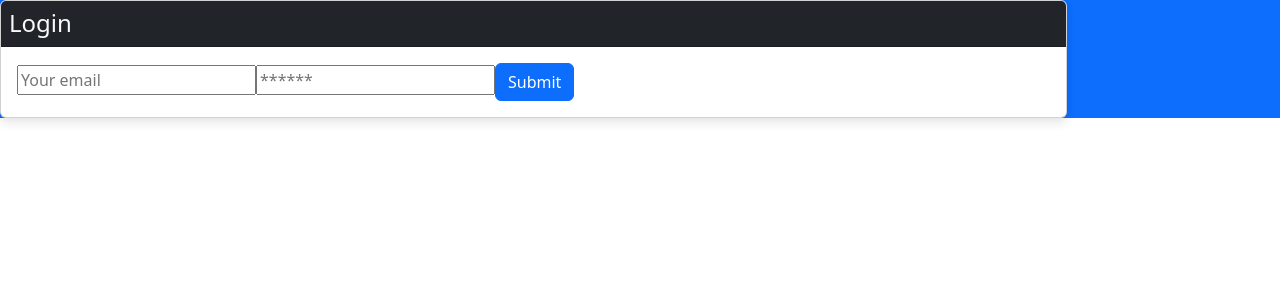
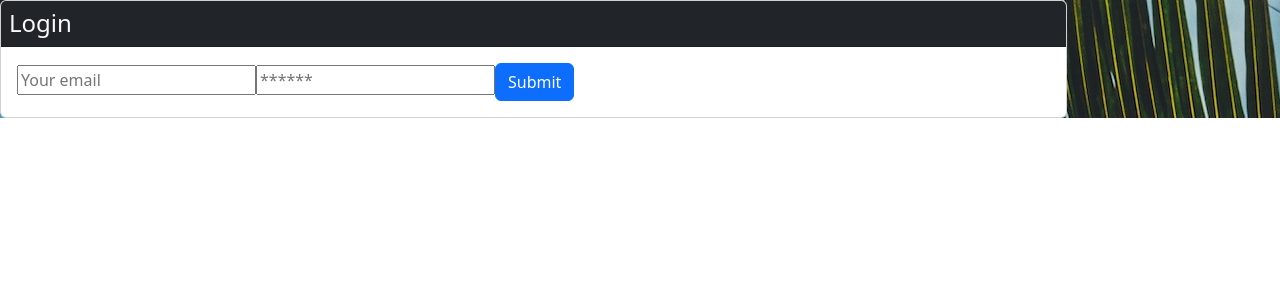
Before and after one commit to BihonAnon/SurfShop, a React (Create React App) app in the folder client/: page /login in a window 1280 px wide. Shown: the top 300 px of the page. Built offline with nearby package versions, Linux system fonts and the light colour scheme; a web font is replaced by a local one.

Commit message:
product page and sign up page style

```diff
--- a/client/src/App.js
+++ b/client/src/App.js
@@ -54,7 +54,7 @@ export default function App() {
   return (
     <ApolloProvider client={client}>
       <Router>
-        <div className="flex-column justify-center align-center min-100-vh bg-primary">
+        <div className="flex-column justify-center align-center min-100-vh product-page">
           <div>
             <Routes>
               <Route
--- a/client/src/components/Product/index.js
+++ b/client/src/components/Product/index.js
@@ -23,9 +23,9 @@ const ProductList = ({ products, title }) => {
       {products &&
         products.map((product_prop) => (
           <div className = 'col' id = {product_prop._id}>
-            <Card style={{ width: '18rem' }}>
-              <Card.Img variant="top" img src={product_prop.image} style={{ height: "16rem" }} />
-              <Card.Body>
+            <Card style={{ width: '18rem' }} className='productCard'>
+              <Card.Img variant="top"  img src={product_prop.image} style={{ height: "16rem" }} />
+              <Card.Body >
                 <Card.Title><h2>{product_prop.name}</h2></Card.Title>
                 <Card.Text>
                   {product_prop.description}
--- a/client/src/components/Product/style.css
+++ b/client/src/components/Product/style.css
@@ -1,4 +1,4 @@
-.card{
+.productCard{
     border-radius: 4px;
     background: #fff;
     box-shadow: 0 6px 10px rgba(0,0,0,.08), 0 0 6px rgba(0,0,0,.05);
@@ -7,7 +7,22 @@
   cursor: pointer;
 }
 
-.card:hover{
+.productCard:hover{
      transform: scale(1.05);
   box-shadow: 0 10px 20px rgba(47, 235, 252, 0.692), 0 4px 8px rgba(28, 205, 214, 0.06);
 }
+/* .bg-blue {
+    background-image:
+    url(
+  "../../assets/images/palmTrees.jpg");
+    background-size: "cover";
+} */
+
+.product-page {
+    background-image:
+    url(
+  "../../assets/images/palmLeaves.jpg");
+    background-size: "cover";
+    background-attachment: fixed;
+    /* opacity: 0.5; */
+}
```
Also changed, not shown: client/src/index.css (+7 -0 lines), client/src/assets/images/palmLeaves.jpg (added).
